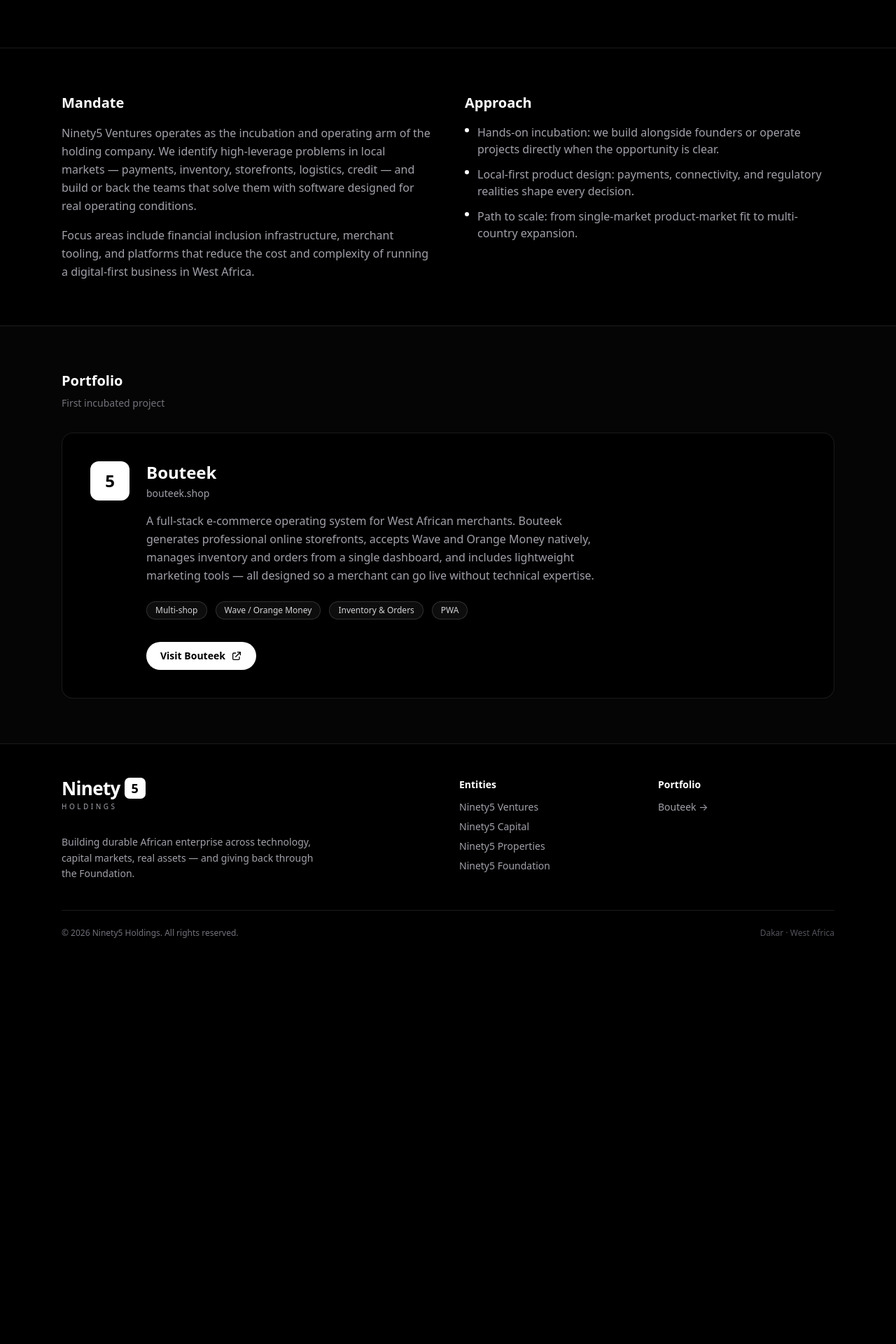
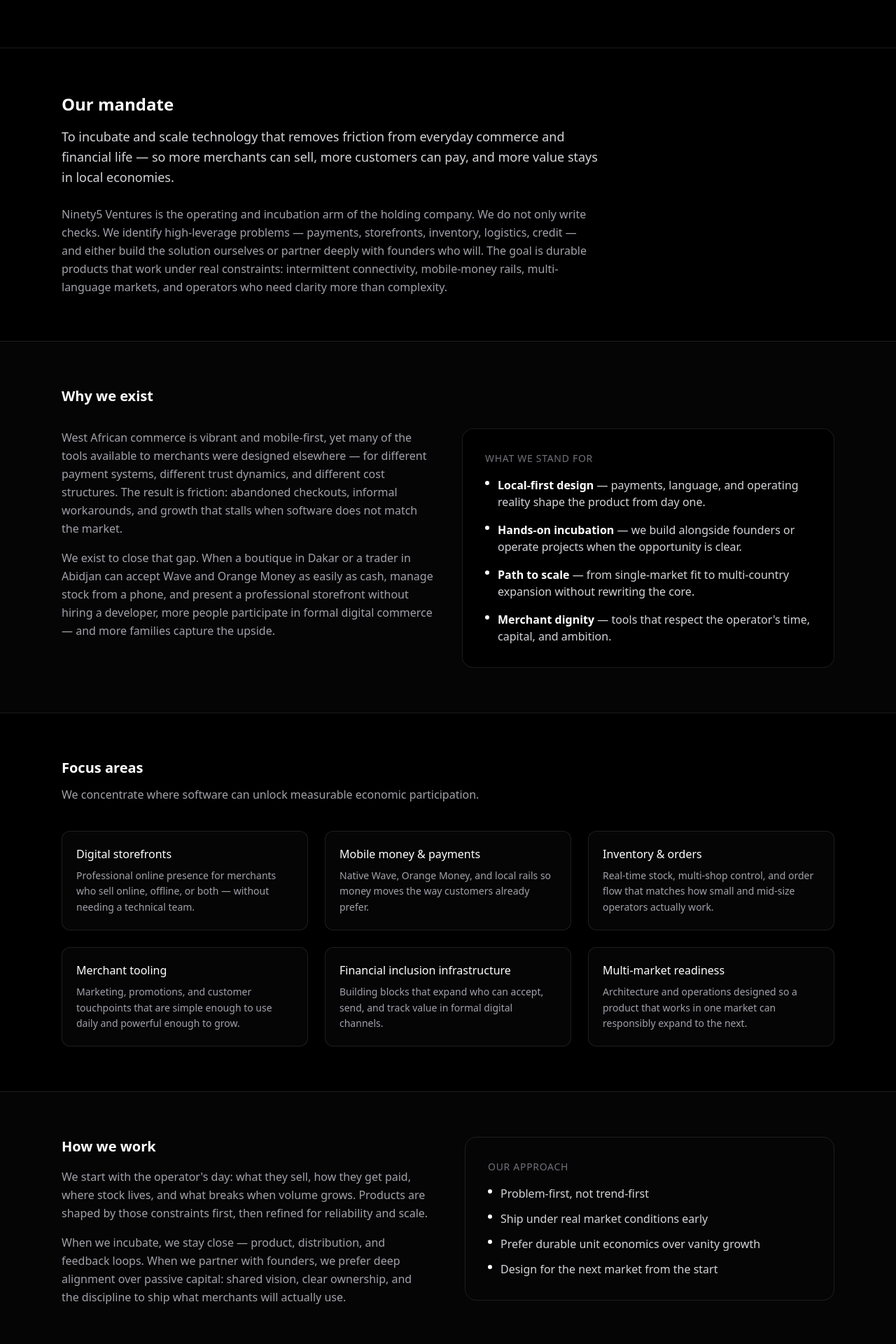
Before and after one commit to wizard9502/ninety5-holdings, a Next.js app: page /ventures in a window 1280 px wide. Shown: the part 380-2300 px from the top of the page at 70% size. Before the commit the page ends 1769 px from the top, so only its background shows below. Built offline with nearby package versions, Linux system fonts and the light colour scheme.

Commit message:
Expand Ventures page to match Foundation depth

```diff
--- a/app/ventures/page.tsx
+++ b/app/ventures/page.tsx
@@ -13,64 +13,109 @@
       <section className="relative overflow-hidden border-b border-white/10">
         <div className="absolute inset-0 bg-gradient-to-b from-white/[0.03] via-transparent to-transparent" />
         <div className="relative mx-auto max-w-6xl px-4 sm:px-6 pt-16 pb-20">
-          <Link
-            href="/"
-            className="inline-flex items-center gap-1.5 text-sm text-zinc-500 hover:text-zinc-300 mb-8"
-          >
+          <Link href="/" className="inline-flex items-center gap-1.5 text-sm text-zinc-500 hover:text-zinc-300 mb-8">
             ← Back to Holdings
           </Link>
-          <p className="text-xs font-medium uppercase tracking-wider text-zinc-500 mb-3">
-            Technology & Financial Inclusion
-          </p>
-          <h1 className="text-4xl sm:text-5xl font-semibold tracking-tight text-white flex items-center gap-2">
+          <p className="text-xs font-medium uppercase tracking-wider text-zinc-500 mb-3">Technology & Financial Inclusion</p>
+          <h1 className="text-4xl sm:text-5xl font-semibold tracking-tight text-white flex items-center gap-2 flex-wrap">
             Ninety
-            <span className="inline-flex h-10 w-10 sm:h-12 sm:w-12 items-center justify-center rounded-xl bg-white text-black text-2xl sm:text-3xl font-bold">
-              5
-            </span>
+            <span className="inline-flex h-10 w-10 sm:h-12 sm:w-12 items-center justify-center rounded-xl bg-white text-black text-2xl sm:text-3xl font-bold">5</span>
             <span className="ml-1">Ventures</span>
           </h1>
           <p className="mt-5 text-lg text-zinc-400 max-w-2xl leading-relaxed">
-            We build and back technology companies that expand access to commerce and financial services for the next generation of African entrepreneurs and consumers.
+            We build and back technology companies that expand access to commerce and financial services — software designed for how business actually works on the ground in West Africa.
           </p>
         </div>
       </section>
 
       <section className="mx-auto max-w-6xl px-4 sm:px-6 py-16">
-        <div className="grid md:grid-cols-2 gap-12">
+        <div className="max-w-3xl">
+          <h2 className="text-2xl font-semibold text-white mb-4">Our mandate</h2>
+          <p className="text-zinc-300 text-lg leading-relaxed">
+            To incubate and scale technology that removes friction from everyday commerce and financial life — so more merchants can sell, more customers can pay, and more value stays in local economies.
+          </p>
+          <p className="mt-6 text-zinc-400 leading-relaxed">
+            Ninety5 Ventures is the operating and incubation arm of the holding company. We do not only write checks. We identify high-leverage problems — payments, storefronts, inventory, logistics, credit — and either build the solution ourselves or partner deeply with founders who will. The goal is durable products that work under real constraints: intermittent connectivity, mobile-money rails, multi-language markets, and operators who need clarity more than complexity.
+          </p>
+        </div>
+      </section>
+
+      <section className="border-t border-white/10 bg-white/[0.02]">
+        <div className="mx-auto max-w-6xl px-4 sm:px-6 py-16">
+          <h2 className="text-xl font-semibold text-white mb-8">Why we exist</h2>
+          <div className="grid md:grid-cols-2 gap-10">
             <div>
-            <h2 className="text-xl font-semibold text-white mb-4">Mandate</h2>
               <p className="text-zinc-400 leading-relaxed">
-              Ninety5 Ventures operates as the incubation and operating arm of the holding company. We identify high-leverage problems in local markets — payments, inventory, storefronts, logistics, credit — and build or back the teams that solve them with software designed for real operating conditions.
+                West African commerce is vibrant and mobile-first, yet many of the tools available to merchants were designed elsewhere — for different payment systems, different trust dynamics, and different cost structures. The result is friction: abandoned checkouts, informal workarounds, and growth that stalls when software does not match the market.
               </p>
               <p className="mt-4 text-zinc-400 leading-relaxed">
-              Focus areas include financial inclusion infrastructure, merchant tooling, and platforms that reduce the cost and complexity of running a digital-first business in West Africa.
+                We exist to close that gap. When a boutique in Dakar or a trader in Abidjan can accept Wave and Orange Money as easily as cash, manage stock from a phone, and present a professional storefront without hiring a developer, more people participate in formal digital commerce — and more families capture the upside.
               </p>
             </div>
-          <div>
-            <h2 className="text-xl font-semibold text-white mb-4">Approach</h2>
-            <ul className="space-y-3 text-zinc-400">
-              <li className="flex gap-3">
-                <span className="mt-1.5 h-1.5 w-1.5 rounded-full bg-white shrink-0" />
-                Hands-on incubation: we build alongside founders or operate projects directly when the opportunity is clear.
-              </li>
-              <li className="flex gap-3">
-                <span className="mt-1.5 h-1.5 w-1.5 rounded-full bg-white shrink-0" />
-                Local-first product design: payments, connectivity, and regulatory realities shape every decision.
-              </li>
-              <li className="flex gap-3">
-                <span className="mt-1.5 h-1.5 w-1.5 rounded-full bg-white shrink-0" />
-                Path to scale: from single-market product-market fit to multi-country expansion.
-              </li>
+            <div className="rounded-2xl border border-white/10 bg-black p-6 sm:p-8">
+              <p className="text-sm font-medium text-zinc-500 uppercase tracking-wider mb-4">What we stand for</p>
+              <ul className="space-y-4 text-zinc-300">
+                <li className="flex gap-3"><span className="mt-1.5 h-1.5 w-1.5 rounded-full bg-white shrink-0" /><span><strong className="text-white">Local-first design</strong> — payments, language, and operating reality shape the product from day one.</span></li>
+                <li className="flex gap-3"><span className="mt-1.5 h-1.5 w-1.5 rounded-full bg-white shrink-0" /><span><strong className="text-white">Hands-on incubation</strong> — we build alongside founders or operate projects when the opportunity is clear.</span></li>
+                <li className="flex gap-3"><span className="mt-1.5 h-1.5 w-1.5 rounded-full bg-white shrink-0" /><span><strong className="text-white">Path to scale</strong> — from single-market fit to multi-country expansion without rewriting the core.</span></li>
+                <li className="flex gap-3"><span className="mt-1.5 h-1.5 w-1.5 rounded-full bg-white shrink-0" /><span><strong className="text-white">Merchant dignity</strong> — tools that respect the operator's time, capital, and ambition.</span></li>
               </ul>
+            </div>
+          </div>
+        </div>
+      </section>
+
+      <section className="border-t border-white/10">
+        <div className="mx-auto max-w-6xl px-4 sm:px-6 py-16">
+          <h2 className="text-xl font-semibold text-white mb-3">Focus areas</h2>
+          <p className="text-zinc-400 max-w-2xl mb-10">We concentrate where software can unlock measurable economic participation.</p>
+          <div className="grid sm:grid-cols-2 lg:grid-cols-3 gap-6">
+            {[
+              { title: "Digital storefronts", body: "Professional online presence for merchants who sell online, offline, or both — without needing a technical team." },
+              { title: "Mobile money & payments", body: "Native Wave, Orange Money, and local rails so money moves the way customers already prefer." },
+              { title: "Inventory & orders", body: "Real-time stock, multi-shop control, and order flow that matches how small and mid-size operators actually work." },
+              { title: "Merchant tooling", body: "Marketing, promotions, and customer touchpoints that are simple enough to use daily and powerful enough to grow." },
+              { title: "Financial inclusion infrastructure", body: "Building blocks that expand who can accept, send, and track value in formal digital channels." },
+              { title: "Multi-market readiness", body: "Architecture and operations designed so a product that works in one market can responsibly expand to the next." },
+            ].map((item) => (
+              <div key={item.title} className="rounded-xl border border-white/10 bg-white/[0.02] p-5">
+                <h3 className="font-medium text-white">{item.title}</h3>
+                <p className="mt-2 text-sm text-zinc-400 leading-relaxed">{item.body}</p>
+              </div>
+            ))}
           </div>
         </div>
       </section>
 
       <section className="border-t border-white/10 bg-white/[0.02]">
         <div className="mx-auto max-w-6xl px-4 sm:px-6 py-16">
+          <div className="grid md:grid-cols-2 gap-12 items-start">
+            <div>
+              <h2 className="text-xl font-semibold text-white mb-4">How we work</h2>
+              <p className="text-zinc-400 leading-relaxed">
+                We start with the operator's day: what they sell, how they get paid, where stock lives, and what breaks when volume grows. Products are shaped by those constraints first, then refined for reliability and scale.
+              </p>
+              <p className="mt-4 text-zinc-400 leading-relaxed">
+                When we incubate, we stay close — product, distribution, and feedback loops. When we partner with founders, we prefer deep alignment over passive capital: shared vision, clear ownership, and the discipline to ship what merchants will actually use.
+              </p>
+            </div>
+            <div className="rounded-2xl border border-white/10 p-6 sm:p-8">
+              <p className="text-sm font-medium text-zinc-500 uppercase tracking-wider mb-4">Our approach</p>
+              <ul className="space-y-3 text-zinc-300">
+                <li className="flex gap-3"><span className="mt-1.5 h-1.5 w-1.5 rounded-full bg-white shrink-0" />Problem-first, not trend-first</li>
+                <li className="flex gap-3"><span className="mt-1.5 h-1.5 w-1.5 rounded-full bg-white shrink-0" />Ship under real market conditions early</li>
+                <li className="flex gap-3"><span className="mt-1.5 h-1.5 w-1.5 rounded-full bg-white shrink-0" />Prefer durable unit economics over vanity growth</li>
+                <li className="flex gap-3"><span className="mt-1.5 h-1.5 w-1.5 rounded-full bg-white shrink-0" />Design for the next market from the start</li>
+              </ul>
+            </div>
+          </div>
+        </div>
+      </section>
+
+      <section className="border-t border-white/10">
+        <div className="mx-auto max-w-6xl px-4 sm:px-6 py-16">
           <h2 className="text-xl font-semibold text-white mb-2">Portfolio</h2>
           <p className="text-zinc-500 text-sm mb-8">First incubated project</p>
-
           <div className="rounded-2xl border border-white/10 bg-black p-8 sm:p-10">
             <div className="flex flex-col sm:flex-row sm:items-start gap-6">
               <div className="h-14 w-14 rounded-xl bg-white flex items-center justify-center shrink-0">
@@ -80,38 +125,33 @@
                 <h3 className="text-2xl font-semibold text-white">Bouteek</h3>
                 <p className="mt-1 text-zinc-400 text-sm font-medium">bouteek.shop</p>
                 <p className="mt-4 text-zinc-400 leading-relaxed max-w-2xl">
-                  A full-stack e-commerce operating system for West African merchants. Bouteek generates professional online storefronts, accepts Wave and Orange Money natively, manages inventory and orders from a single dashboard, and includes lightweight marketing tools — all designed so a merchant can go live without technical expertise.
+                  A full-stack e-commerce operating system for West African merchants. Bouteek generates professional online storefronts, accepts Wave and Orange Money natively, manages inventory and orders from a single dashboard, and includes lightweight marketing tools — so a merchant can go live without technical expertise and grow without losing control of operations.
                 </p>
                 <div className="mt-6 flex flex-wrap gap-3">
-                  <span className="rounded-full border border-white/15 bg-white/5 px-3 py-1 text-xs text-zinc-300">
-                    Multi-shop
-                  </span>
-                  <span className="rounded-full border border-white/15 bg-white/5 px-3 py-1 text-xs text-zinc-300">
-                    Wave / Orange Money
-                  </span>
-                  <span className="rounded-full border border-white/15 bg-white/5 px-3 py-1 text-xs text-zinc-300">
-                    Inventory & Orders
-                  </span>
-                  <span className="rounded-full border border-white/15 bg-white/5 px-3 py-1 text-xs text-zinc-300">
-                    PWA
-                  </span>
+                  {["Multi-shop", "Wave / Orange Money", "Inventory & Orders", "PWA"].map((tag) => (
+                    <span key={tag} className="rounded-full border border-white/15 bg-white/5 px-3 py-1 text-xs text-zinc-300">{tag}</span>
+                  ))}
                 </div>
-                <a
-                  href="https://bouteek.shop"
-                  target="_blank"
-                  rel="noopener noreferrer"
-                  className="mt-8 inline-flex items-center gap-2 rounded-full bg-white px-5 py-2.5 text-sm font-semibold text-black hover:bg-zinc-200 transition-colors"
-                >
+                <a href="https://bouteek.shop" target="_blank" rel="noopener noreferrer" className="mt-8 inline-flex items-center gap-2 rounded-full bg-white px-5 py-2.5 text-sm font-semibold text-black hover:bg-zinc-200 transition-colors">
                   Visit Bouteek
-                  <svg className="h-4 w-4" fill="none" viewBox="0 0 24 24" stroke="currentColor">
-                    <path strokeLinecap="round" strokeLinejoin="round" strokeWidth={2} d="M10 6H6a2 2 0 00-2 2v10a2 2 0 002 2h10a2 2 0 002-2v-4M14 4h6m0 0v6m0-6L10 14" />
-                  </svg>
+                  <svg className="h-4 w-4" fill="none" viewBox="0 0 24 24" stroke="currentColor"><path strokeLinecap="round" strokeLinejoin="round" strokeWidth={2} d="M10 6H6a2 2 0 00-2 2v10a2 2 0 002 2h10a2 2 0 002-2v-4M14 4h6m0 0v6m0-6L10 14" /></svg>
                 </a>
               </div>
             </div>
           </div>
         </div>
       </section>
+
+      <section className="border-t border-white/10 bg-white/[0.02]">
+        <div className="mx-auto max-w-6xl px-4 sm:px-6 py-16">
+          <div className="max-w-2xl">
+            <h2 className="text-xl font-semibold text-white mb-4">Part of something larger</h2>
+            <p className="text-zinc-400 leading-relaxed">
+              Ninety5 Ventures sits alongside Capital, Properties, and the Foundation. We build the products that expand who can participate in digital commerce. The rest of the group allocates capital, manages real assets, and reinvests in community opportunity — so growth and impact move together.
+            </p>
+          </div>
+        </div>
+      </section>
     </div>
   );
 }
```
Lines whose indentation alone changed are shown as unchanged.
